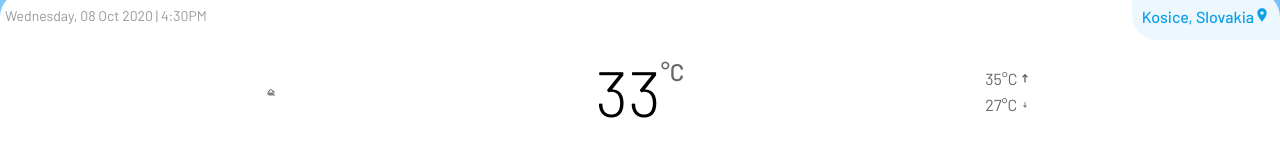
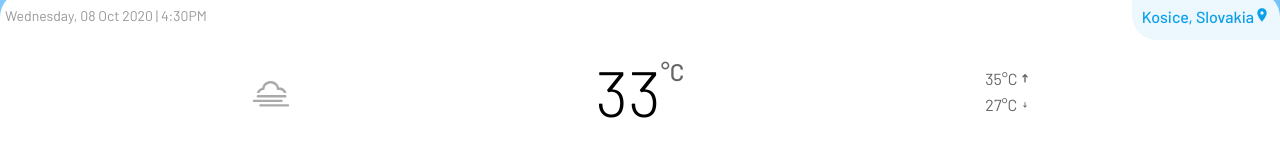
Before and after one commit to UrbanJuraj/weather-app, a React (Create React App) app: page / in a window 1280 px wide. Shown: the part 308-472 px from the top of the page. Built offline with nearby package versions, Linux system fonts and the light colour scheme.

Commit message:
changing class name

```diff
--- a/src/components/MainScreen/Weather/Weather.module.css
+++ b/src/components/MainScreen/Weather/Weather.module.css
@@ -5,7 +5,7 @@
   justify-content: center;
 }
 
-.sunny {
+.icon {
   font-size: 4.4rem;
   color: #aaa;
 }
```
